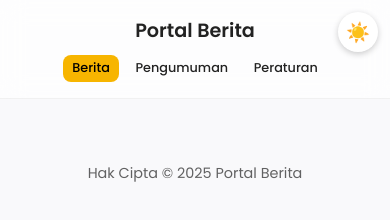
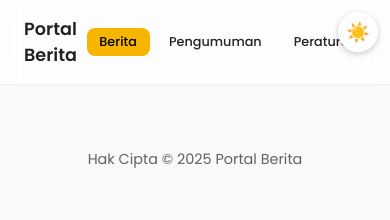
Before and after one commit to espeje-tommy/portal-berita, a plain HTML site: page index.html in a window 390 px wide. Drawn offline with Linux system fonts and the light colour scheme; no server answers.

Commit message:
Update style.css

```diff
--- a/assets/css/style.css
+++ b/assets/css/style.css
@@ -150,26 +150,27 @@ footer {
 /* RESPONSIVE HEADER */
 @media (max-width: 768px) {
   header {
-    flex-direction: column;
+    flex-direction: row;       /* tetap sejajar horizontal */
+    justify-content: space-between;
     align-items: center;
     text-align: center;
     gap: 0.6rem;
   }
   header h2 {
-    font-size: 1.2rem;
+    font-size: 1.1rem;
     margin: 0;
   }
   nav {
-    justify-content: center;
-    flex-wrap: nowrap;
+    display: flex;
     gap: 0.4rem;
   }
-  nav a {
+  nav a, .back-btn {
     font-size: 0.8rem;
-    padding: 0.3rem 0.6rem;
+    padding: 0.3rem 0.8rem;
     border-radius: 8px;
   }
 }
+
 
 /* Lightbox overlay (fullsize) */
 #lightbox {
```
